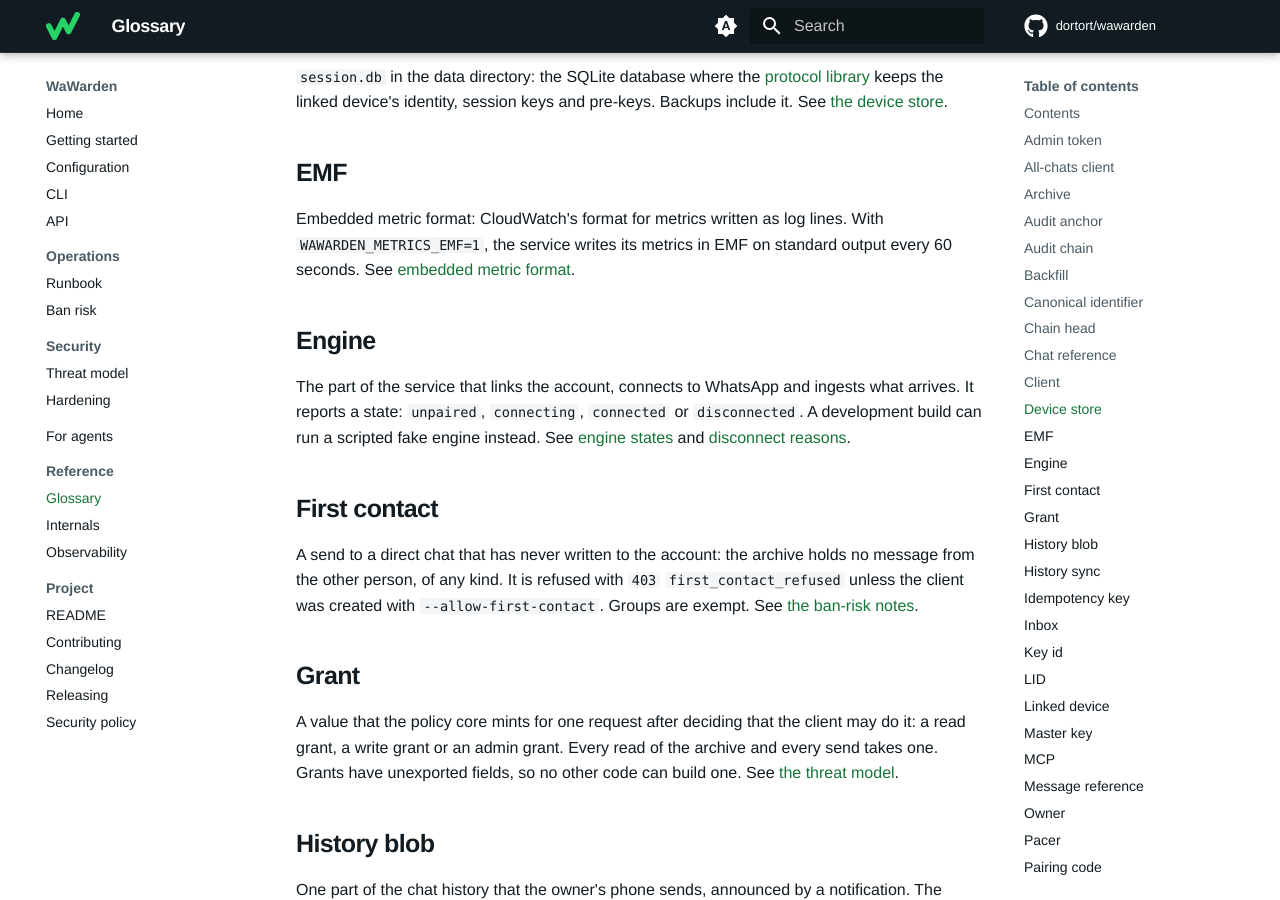
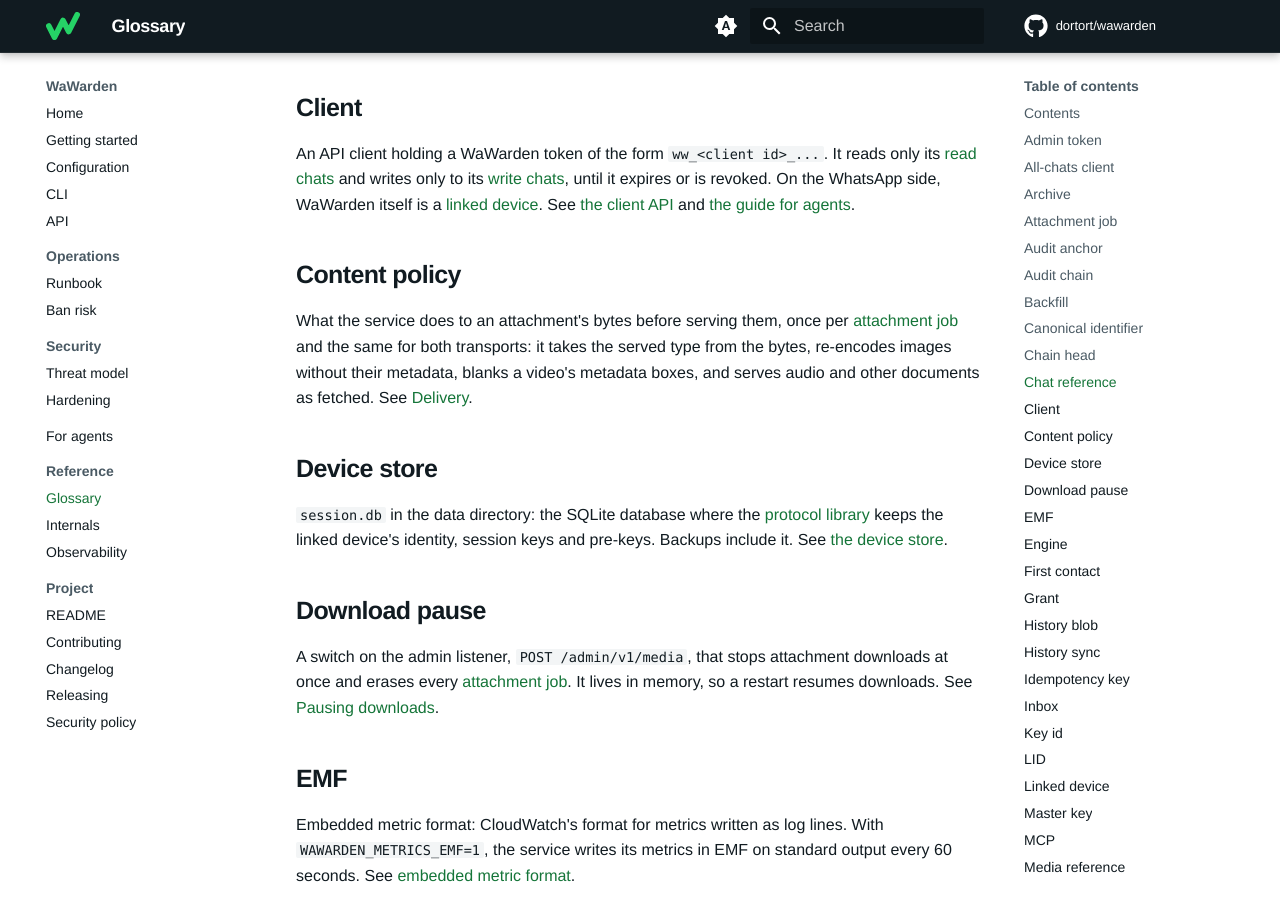
Before and after one commit to dortort/wawarden, an MkDocs documentation site: the page built from docs/glossary.md, in a window 1280 px wide and 900 px high, scrolled down 2211 px. Built offline with MkDocs 1.6.1 and Material for MkDocs 9.7.7, drawn with Linux system fonts in a browser that asks for light colours; comment, search, counter and statistics services are not loaded; some of the changed text lies outside the part shown.

Commit message:
docs(glossary): define the attachment download terms
Add attachment job, content policy, download pause, media reference,
part, revoke tombstone and spool.

Co-Authored-By: Claude Opus 5.5 <noreply@anthropic.com>
Co-Authored-By: Claude Fable 5.1 <noreply@anthropic.com>

```diff
--- a/docs/glossary.md
+++ b/docs/glossary.md
@@ -8,6 +8,7 @@ to the document that describes the term in full.
 [Admin token](#admin-token) ·
 [All-chats client](#all-chats-client) ·
 [Archive](#archive) ·
+[Attachment job](#attachment-job) ·
 [Audit anchor](#audit-anchor) ·
 [Audit chain](#audit-chain) ·
 [Backfill](#backfill) ·
@@ -15,7 +16,9 @@ to the document that describes the term in full.
 [Chain head](#chain-head) ·
 [Chat reference](#chat-reference) ·
 [Client](#client) ·
+[Content policy](#content-policy) ·
 [Device store](#device-store) ·
+[Download pause](#download-pause) ·
 [EMF](#emf) ·
 [Engine](#engine) ·
 [First contact](#first-contact) ·
@@ -29,17 +32,21 @@ to the document that describes the term in full.
 [Linked device](#linked-device) ·
 [Master key](#master-key) ·
 [MCP](#mcp) ·
+[Media reference](#media-reference) ·
 [Message reference](#message-reference) ·
 [Owner](#owner) ·
 [Pacer](#pacer) ·
 [Pairing code](#pairing-code) ·
+[Part](#part) ·
 [Protocol library](#protocol-library) ·
 [Pseudonym](#pseudonym) ·
 [Quarantine](#quarantine) ·
 [Read chat](#read-chat) ·
 [Re-key](#re-key) ·
 [Retired key](#retired-key) ·
+[Revoke tombstone](#revoke-tombstone) ·
 [Shipped head](#shipped-head) ·
+[Spool](#spool) ·
 [Write chat](#write-chat)
 
 ## Admin token
@@ -62,6 +69,15 @@ clients under `all-chats clients active`.
 messages, the [inbox](#inbox), the clients and the [audit chain](#audit-chain).
 One connection holds it under an exclusive lock while the service runs. See
 [the message archive](configuration.md#message-archive).
+
+## Attachment job
+
+One client's fetch of one message's attachment, started by
+`POST /v1/messages/{mref}/media` or by `get_attachment` and shared by both. It
+fetches the file from WhatsApp once, passes it through the
+[content policy](#content-policy), and serves it until it is erased: at its
+first whole delivery, at the end of its life, by the minute sweep or by a
+[download pause](#download-pause). See [Attachments](api.md#attachments).
 
 ## Audit anchor
 
@@ -117,12 +133,27 @@ reads only its [read chats](#read-chat) and writes only to its
 side, WaWarden itself is a [linked device](#linked-device). See
 [the client API](api.md#client-api) and [the guide for agents](agents.md).
 
+## Content policy
+
+What the service does to an attachment's bytes before serving them, once per
+[attachment job](#attachment-job) and the same for both transports: it takes
+the served type from the bytes, re-encodes images without their metadata,
+blanks a video's metadata boxes, and serves audio and other documents as
+fetched. See [Delivery](api.md#delivery).
+
 ## Device store
 
 `session.db` in the data directory: the SQLite database where the
 [protocol library](#protocol-library) keeps the linked device's identity,
 session keys and pre-keys. Backups include it. See
 [the device store](configuration.md#device-store).
+
+## Download pause
+
+A switch on the admin listener, `POST /admin/v1/media`, that stops attachment
+downloads at once and erases every [attachment job](#attachment-job). It lives
+in memory, so a restart resumes downloads. See
+[Pausing downloads](api.md#pausing-downloads).
 
 ## EMF
 
@@ -215,6 +246,14 @@ The Model Context Protocol. The client listener serves the client API as MCP
 tools at `POST /mcp`, through the MCP library, for an MCP client such as
 Claude Code. See [MCP](api.md#mcp).
 
+## Media reference
+
+An attachment's download path, media key and hashes, sealed under a key
+derived from the [master key](#master-key) and kept beside its message while
+attachment downloads are on. Nothing is fetched until a client asks; a
+revocation or the message's expiry removes it. See
+[Media reference](internals.md#media-reference).
+
 ## Message reference
 
 A message's `mref`: a value sealed under a key derived from the
@@ -239,6 +278,12 @@ after the previous one was admitted. A send it refuses answers `429`
 The code that `wawarden admin pair` prints, to enter on the owner's phone
 under Linked devices, Link with phone number instead. It is never logged or
 kept. See [Getting started](getting-started.md#4-pair).
+
+## Part
+
+An 8 MiB slice of an attachment that `get_attachment` returns when the file is
+too large to come inline; part k starts at k times 8 MiB. Joined in order, the
+parts make the served file. See [Parts](api.md#parts).
 
 ## Protocol library
 
@@ -282,6 +327,13 @@ A former [master key](#master-key) kept in `keys/retired/`, named by its
 uses it only to open cursors and message references sealed under it, and to
 verify audit rows written under it.
 
+## Revoke tombstone
+
+A record that a message was revoked before the archive stored it, kept for
+7 days and only when the revocation came from the message's sender or a group
+admin the archive records. A copy of that message stored later is stored
+revoked. See [Ingest](internals.md#ingest).
+
 ## Shipped head
 
 A [chain head](#chain-head) that left the host in the service's standard
@@ -290,6 +342,13 @@ reports every shipped head that a copy of the archive lacks, which detects
 rows removed from the end of the chain. See
 [shipped heads](cli.md#shipped-heads).
 
+## Spool
+
+`spool/` in the data directory, where an attachment over 16 MiB is staged
+while its [attachment job](#attachment-job) lives, as ciphertext under a key
+held only in memory. Every start empties it, and no backup includes it. See
+[Attachment staging](internals.md#attachment-staging).
+
 ## Write chat
 
 A chat a [client](#client) may send to, given with `--write` when the client is
```
